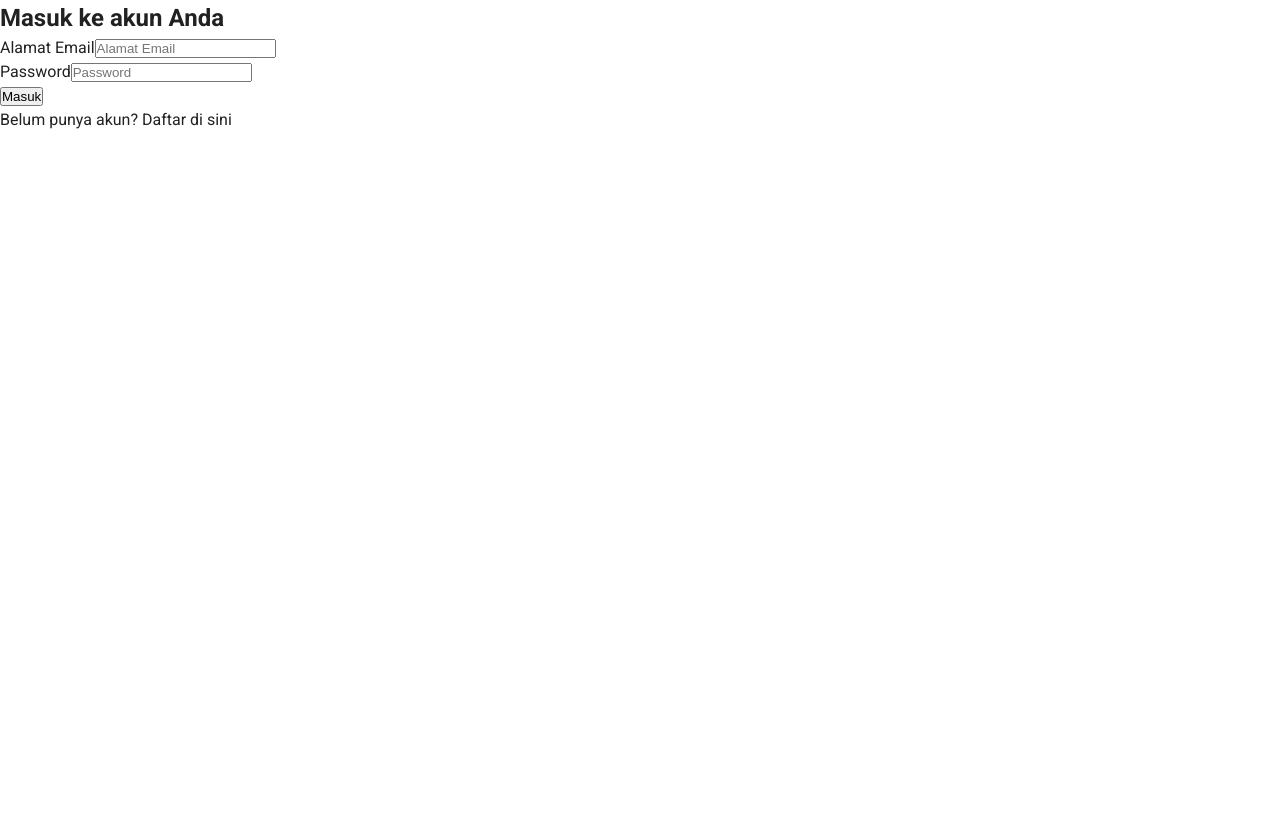
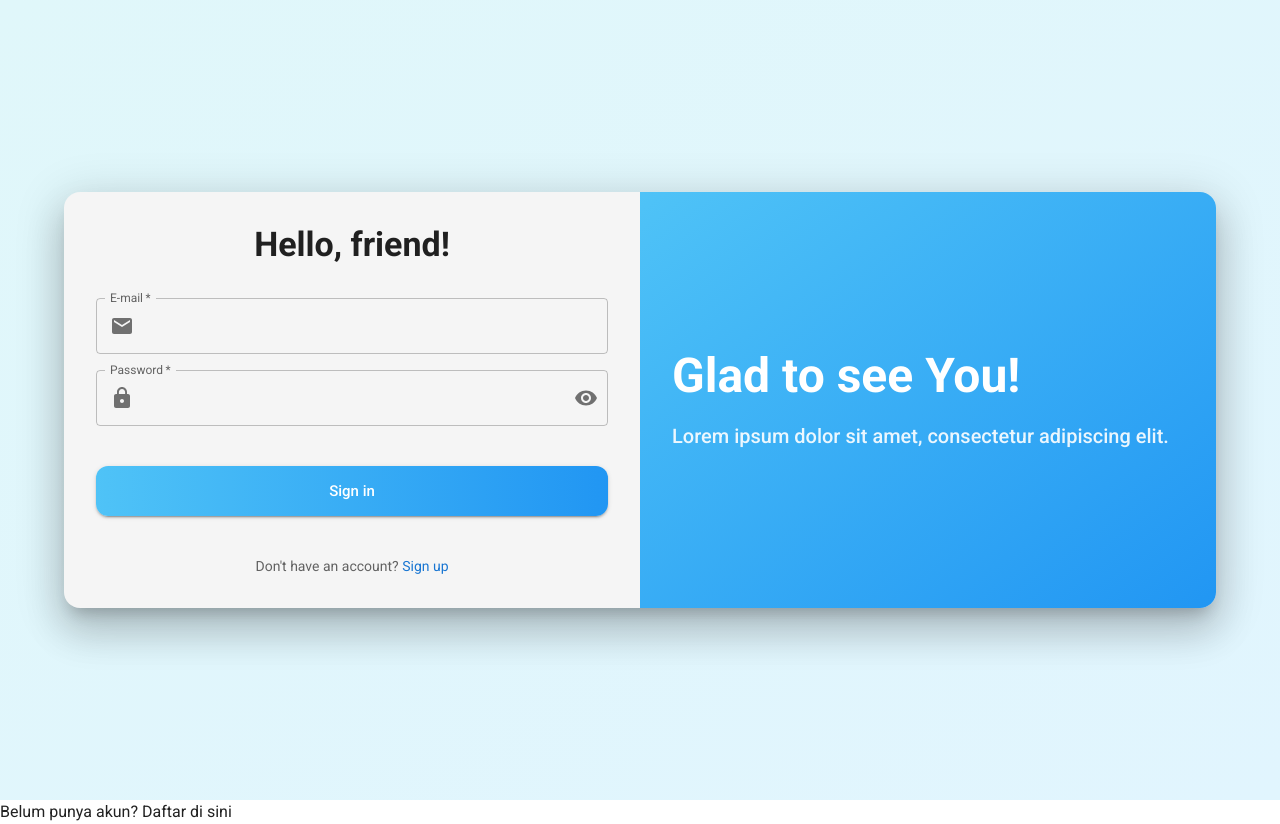
Before and after one commit to r-etalas/etalas-hackathon, a Next.js app: page /auth/login in a window 1280 px wide. Before the commit the page ends 800 px from the top, so only its background shows below. Built offline with nearby package versions, Linux system fonts and the light colour scheme; no server answers; what @mui/material-nextjs would draw is missing.

Commit message:
modify style for auth form component

```diff
--- a/src/components/ui/AuthForm.tsx
+++ b/src/components/ui/AuthForm.tsx
@@ -3,6 +3,28 @@
 import { useState } from 'react'
 import { createBrowserClient } from '@supabase/ssr'
 import type { UserRole } from '@/types/supabase'
+import {
+    Box,
+    TextField,
+    Button,
+    Typography,
+    Checkbox,
+    FormControlLabel,
+    Link,
+    IconButton,
+    InputAdornment,
+    Paper,
+    Container,
+    Stack,
+    Alert
+} from '@mui/material'
+import {
+    Person,
+    Email,
+    Lock,
+    Visibility,
+    VisibilityOff
+} from '@mui/icons-material'
 
 type AuthFormProps = {
     type: 'login' | 'register'
@@ -16,6 +38,8 @@ export function AuthForm({ type }: AuthFormProps) {
     const [error, setError] = useState<string | null>(null)
     const [message, setMessage] = useState<string | null>(null)
     const [lastAttempt, setLastAttempt] = useState<number>(0)
+    const [agreeToTerms, setAgreeToTerms] = useState(false)
+    const [showPassword, setShowPassword] = useState(false)
 
     const supabase = createBrowserClient(
         process.env.NEXT_PUBLIC_SUPABASE_URL!,
@@ -25,9 +49,13 @@ export function AuthForm({ type }: AuthFormProps) {
     const handleSubmit = async (e: React.FormEvent) => {
         e.preventDefault()
 
-        // Check if enough time has passed since last attempt
+        if (type === 'register' && !agreeToTerms) {
+            setError('Anda harus menyetujui Syarat & Ketentuan untuk melanjutkan')
+            return
+        }
+
         const now = Date.now()
-        if (now - lastAttempt < 12000) { // 12 seconds to be safe
+        if (now - lastAttempt < 12000) {
             setError('Mohon tunggu beberapa detik sebelum mencoba lagi')
             return
         }
@@ -39,7 +67,6 @@ export function AuthForm({ type }: AuthFormProps) {
 
         try {
             if (type === 'register') {
-                console.log('Mencoba mendaftarkan user...')
                 const { data: authData, error: authError } = await supabase.auth.signUp({
                     email,
                     password,
@@ -53,8 +80,6 @@ export function AuthForm({ type }: AuthFormProps) {
                     }
                 })
 
-                console.log('Hasil auth signup:', { authData, authError })
-
                 if (authError) {
                     if (authError.message.includes('security purposes')) {
                         throw new Error('Mohon tunggu beberapa detik sebelum mencoba lagi')
@@ -63,13 +88,10 @@ export function AuthForm({ type }: AuthFormProps) {
                 }
 
                 if (authData.user) {
-                    console.log('Registrasi berhasil!')
                     setMessage(
                         'Registrasi berhasil! Silakan cek email Anda untuk verifikasi. ' +
                         'Setelah verifikasi email, Anda bisa login ke aplikasi.'
                     )
-
-                    // Reset form
                     setEmail('')
                     setPassword('')
                     setName('')
@@ -88,7 +110,6 @@ export function AuthForm({ type }: AuthFormProps) {
                 }
 
                 if (session) {
-                    // After successful login, create/update user profile
                     const { error: profileError } = await supabase
                         .from('users')
                         .upsert([
@@ -116,91 +137,199 @@ export function AuthForm({ type }: AuthFormProps) {
     }
 
     return (
-        <div className="min-h-screen flex items-center justify-center bg-gray-50 py-12 px-4 sm:px-6 lg:px-8">
-            <div className="max-w-md w-full space-y-8">
-                <div>
-                    <h2 className="mt-6 text-center text-3xl font-extrabold text-gray-900">
-                        {type === 'login' ? 'Masuk ke akun Anda' : 'Buat akun baru'}
-                    </h2>
-                </div>
-                <form className="mt-8 space-y-6" onSubmit={handleSubmit}>
-                    <div className="rounded-md shadow-sm -space-y-px">
+        <Box
+            sx={{
+                minHeight: '100vh',
+                display: 'flex',
+                alignItems: 'center',
+                justifyContent: 'center',
+                background: 'linear-gradient(to bottom right, #E0F7FA, #E1F5FE)',
+                py: 6,
+                px: 2
+            }}
+        >
+            <Container maxWidth="lg">
+                <Paper
+                    elevation={24}
+                    sx={{
+                        borderRadius: 4,
+                        overflow: 'hidden',
+                        display: 'grid',
+                        gridTemplateColumns: { xs: '1fr', md: '1fr 1fr' }
+                    }}
+                >
+                    {/* Form Section */}
+                    <Box sx={{ p: 4, display: 'flex', flexDirection: 'column' }}>
+                        <Typography
+                            variant="h4"
+                            component="h1"
+                            align="center"
+                            fontWeight="bold"
+                            sx={{ mb: 4 }}
+                        >
+                            Hello, friend!
+                        </Typography>
+
+                        <Box
+                            component="form"
+                            onSubmit={handleSubmit}
+                            sx={{
+                                display: 'flex',
+                                flexDirection: 'column',
+                                gap: 3,
+                                flexGrow: 1
+                            }}
+                        >
+                            <Stack spacing={2}>
                                 {type === 'register' && (
-                            <div>
-                                <label htmlFor="name" className="sr-only">
-                                    Nama
-                                </label>
-                                <input
+                                    <TextField
+                                        fullWidth
+                                        required
                                         id="name"
                                         name="name"
-                                    type="text"
-                                    required
-                                    className="appearance-none rounded-none relative block w-full px-3 py-2 border border-gray-300 placeholder-gray-500 text-gray-900 rounded-t-md focus:outline-none focus:ring-indigo-500 focus:border-indigo-500 focus:z-10 sm:text-sm"
-                                    placeholder="Nama"
+                                        label="Name"
                                         value={name}
                                         onChange={(e) => setName(e.target.value)}
+                                        InputProps={{
+                                            startAdornment: (
+                                                <InputAdornment position="start">
+                                                    <Person />
+                                                </InputAdornment>
+                                            ),
+                                        }}
                                     />
-                            </div>
                                 )}
-                        <div>
-                            <label htmlFor="email-address" className="sr-only">
-                                Alamat Email
-                            </label>
-                            <input
-                                id="email-address"
+
+                                <TextField
+                                    fullWidth
+                                    required
+                                    id="email"
                                     name="email"
                                     type="email"
-                                autoComplete="email"
-                                required
-                                className="appearance-none rounded-none relative block w-full px-3 py-2 border border-gray-300 placeholder-gray-500 text-gray-900 rounded-t-md focus:outline-none focus:ring-indigo-500 focus:border-indigo-500 focus:z-10 sm:text-sm"
-                                placeholder="Alamat Email"
+                                    label="E-mail"
                                     value={email}
                                     onChange={(e) => setEmail(e.target.value)}
+                                    InputProps={{
+                                        startAdornment: (
+                                            <InputAdornment position="start">
+                                                <Email />
+                                            </InputAdornment>
+                                        ),
+                                    }}
                                 />
-                        </div>
-                        <div>
-                            <label htmlFor="password" className="sr-only">
-                                Password
-                            </label>
-                            <input
+
+                                <TextField
+                                    fullWidth
+                                    required
                                     id="password"
                                     name="password"
-                                type="password"
-                                autoComplete="current-password"
-                                required
-                                className="appearance-none rounded-none relative block w-full px-3 py-2 border border-gray-300 placeholder-gray-500 text-gray-900 rounded-b-md focus:outline-none focus:ring-indigo-500 focus:border-indigo-500 focus:z-10 sm:text-sm"
-                                placeholder="Password"
+                                    type={showPassword ? 'text' : 'password'}
+                                    label="Password"
                                     value={password}
                                     onChange={(e) => setPassword(e.target.value)}
+                                    InputProps={{
+                                        startAdornment: (
+                                            <InputAdornment position="start">
+                                                <Lock />
+                                            </InputAdornment>
+                                        ),
+                                        endAdornment: (
+                                            <InputAdornment position="end">
+                                                <IconButton
+                                                    onClick={() => setShowPassword(!showPassword)}
+                                                    edge="end"
+                                                >
+                                                    {showPassword ? <VisibilityOff /> : <Visibility />}
+                                                </IconButton>
+                                            </InputAdornment>
+                                        ),
+                                    }}
                                 />
-                        </div>
-                    </div>
+                            </Stack>
 
-                    {error && (
-                        <div className="text-red-500 text-sm text-center">{error}</div>
+                            {type === 'register' && (
+                                <FormControlLabel
+                                    control={
+                                        <Checkbox
+                                            checked={agreeToTerms}
+                                            onChange={(e) => setAgreeToTerms(e.target.checked)}
+                                            color="primary"
+                                        />
+                                    }
+                                    label={
+                                        <Typography variant="body2">
+                                            I&apos;ve read and agree to{' '}
+                                            <Link href="#" underline="hover">
+                                                Terms & Conditions
+                                            </Link>
+                                        </Typography>
+                                    }
+                                />
                             )}
 
-                    {message && (
-                        <div className="text-green-500 text-sm text-center">{message}</div>
+                            {error && <Alert severity="error">{error}</Alert>}
+                            {message && <Alert severity="success">{message}</Alert>}
+
+                            <Button
+                                type="submit"
+                                variant="contained"
+                                size="large"
+                                disabled={loading || (type === 'register' && !agreeToTerms)}
+                                sx={{
+                                    mt: 2,
+                                    py: 1.5,
+                                    background: 'linear-gradient(to right, #4FC3F7, #2196F3)',
+                                    borderRadius: 3,
+                                    '&:hover': {
+                                        background: 'linear-gradient(to right, #29B6F6, #1E88E5)',
+                                    }
+                                }}
+                            >
+                                {loading ? 'Processing...' : type === 'login' ? 'Sign in' : 'CREATE ACCOUNT'}
+                            </Button>
+
+                            <Box sx={{ textAlign: 'center', mt: 2 }}>
+                                <Typography variant="body2" color="text.secondary">
+                                    {type === 'login' ? (
+                                        <>
+                                            Don&apos;t have an account?{' '}
+                                            <Link href="/auth/register" underline="hover">
+                                                Sign up
+                                            </Link>
+                                        </>
+                                    ) : (
+                                        <>
+                                            Already have an account?{' '}
+                                            <Link href="/auth/login" underline="hover">
+                                                Sign in
+                                            </Link>
+                                        </>
                                     )}
+                                </Typography>
+                            </Box>
+                        </Box>
+                    </Box>
 
-                    <div>
-                        <button
-                            type="submit"
-                            disabled={loading}
-                            className="group relative w-full flex justify-center py-2 px-4 border border-transparent text-sm font-medium rounded-md text-white bg-indigo-600 hover:bg-indigo-700 focus:outline-none focus:ring-2 focus:ring-offset-2 focus:ring-indigo-500"
+                    {/* Welcome Section */}
+                    <Box
+                        sx={{
+                            display: { xs: 'none', md: 'flex' },
+                            flexDirection: 'column',
+                            justifyContent: 'center',
+                            p: 4,
+                            background: 'linear-gradient(to bottom right, #4FC3F7, #2196F3)',
+                            color: 'white'
+                        }}
                     >
-                            {loading ? (
-                                'Memproses...'
-                            ) : type === 'login' ? (
-                                'Masuk'
-                            ) : (
-                                'Daftar'
-                            )}
-                        </button>
-                    </div>
-                </form>
-            </div>
-        </div>
+                        <Typography variant="h3" component="h2" fontWeight="bold" sx={{ mb: 2 }}>
+                            Glad to see You!
+                        </Typography>
+                        <Typography variant="h6" sx={{ opacity: 0.9 }}>
+                            Lorem ipsum dolor sit amet, consectetur adipiscing elit.
+                        </Typography>
+                    </Box>
+                </Paper>
+            </Container>
+        </Box>
     )
 }
```
Also changed, not shown: src/app/layout.tsx (+9 -0 lines). Lines whose indentation alone changed are shown as unchanged.
